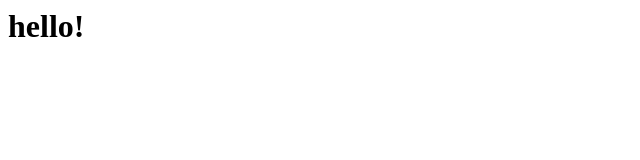
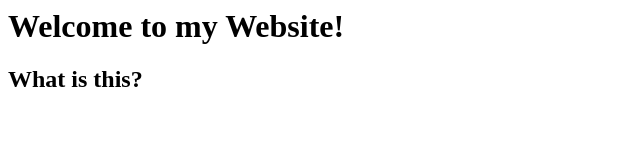
Before and after one commit to dhy4wb/portfolio_website, a plain HTML site: page index.html in a window 1280 px wide. Shown: the whole page, without its empty margins (0-640 px from the left). Drawn offline with Linux system fonts and the light colour scheme.

Commit message:
Update index.html

```diff
--- a/index.html
+++ b/index.html
@@ -1 +1,3 @@
-<h1>hello!</h1>
+
+<h1>Welcome to my Website!</h1>
+<h2>What is this?</h2>
```
